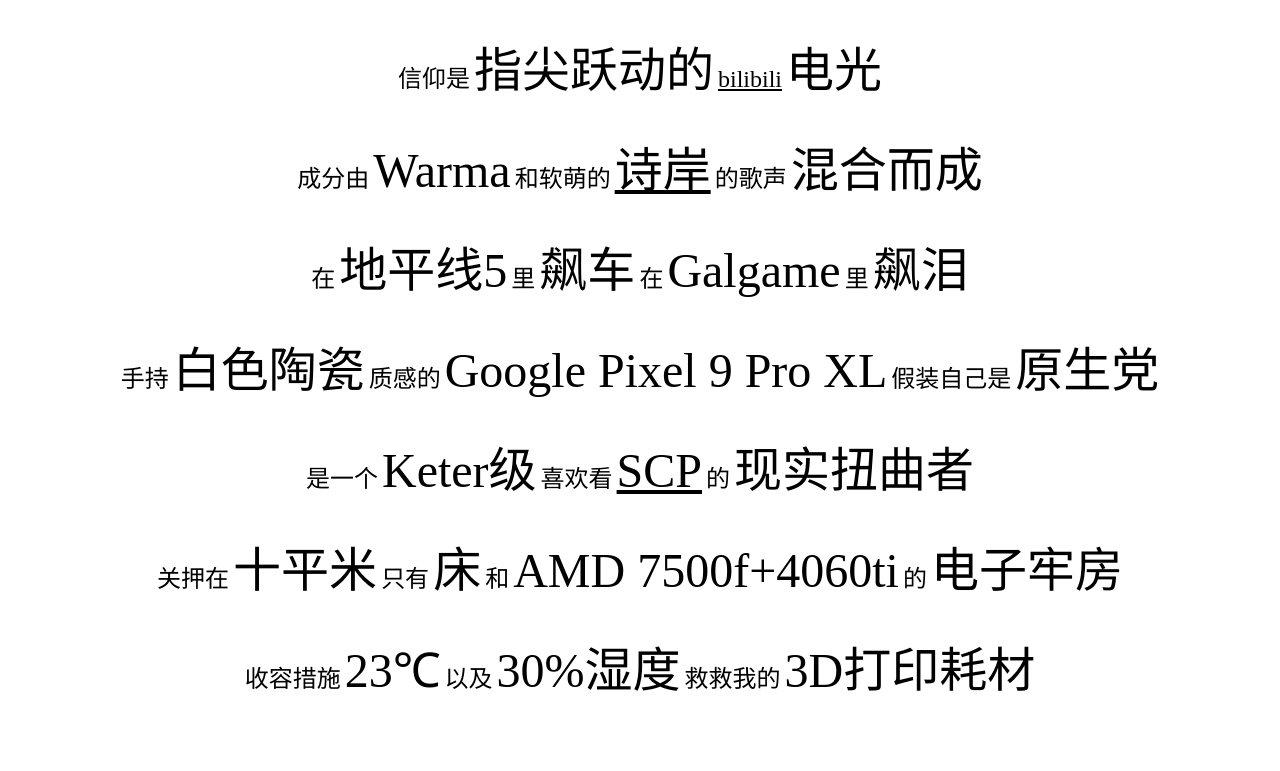
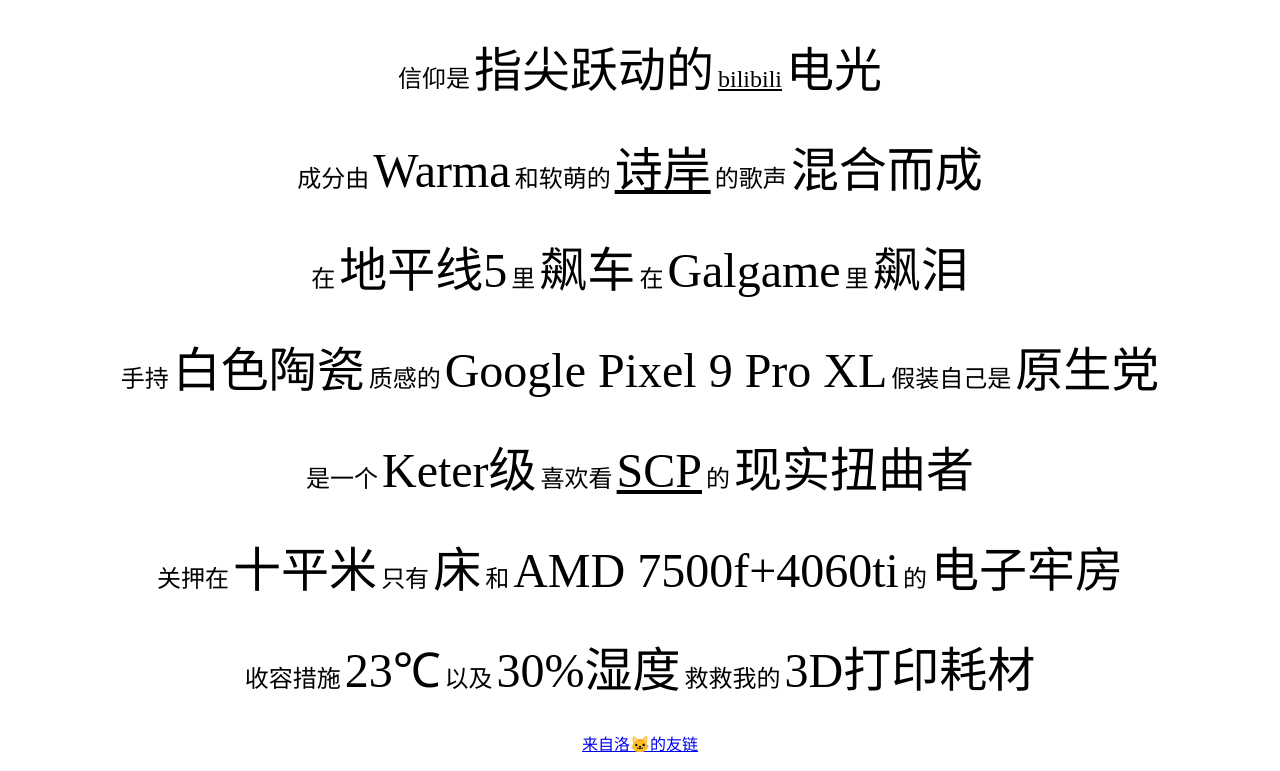
Before and after one commit to xiongzikun0106/my-first-personal-webside, a plain HTML site: page item04.html in a window 1280 px wide. Shown: the part 860-1631 px from the top of the page. Before the commit the page ends 1591 px from the top, so only its background shows below. Drawn offline with Linux system fonts and the light colour scheme.

Commit message:
add a link from your

```diff
--- a/item04.css
+++ b/item04.css
@@ -27,4 +27,9 @@
 }
 #ul01 a{color: black;}
 ul{list-style-type: none;padding-left: 0;}
-#ul01 li{margin-bottom: 30px;}
+#ul01 li{margin-bottom: 30px
+    ;}
+#link_yiur{
+    color: #000;
+    text-align: center;
+}
--- a/item04.html
+++ b/item04.html
@@ -106,5 +106,10 @@
             </li>
         </ul>
     </div>
+    <div >
+        <p id="link_yiur">
+        <a href="https://yiurblog.top/">来自洛🐱的友链</a>
+        </p>
+    </div>
     </body>
 </html>
```
